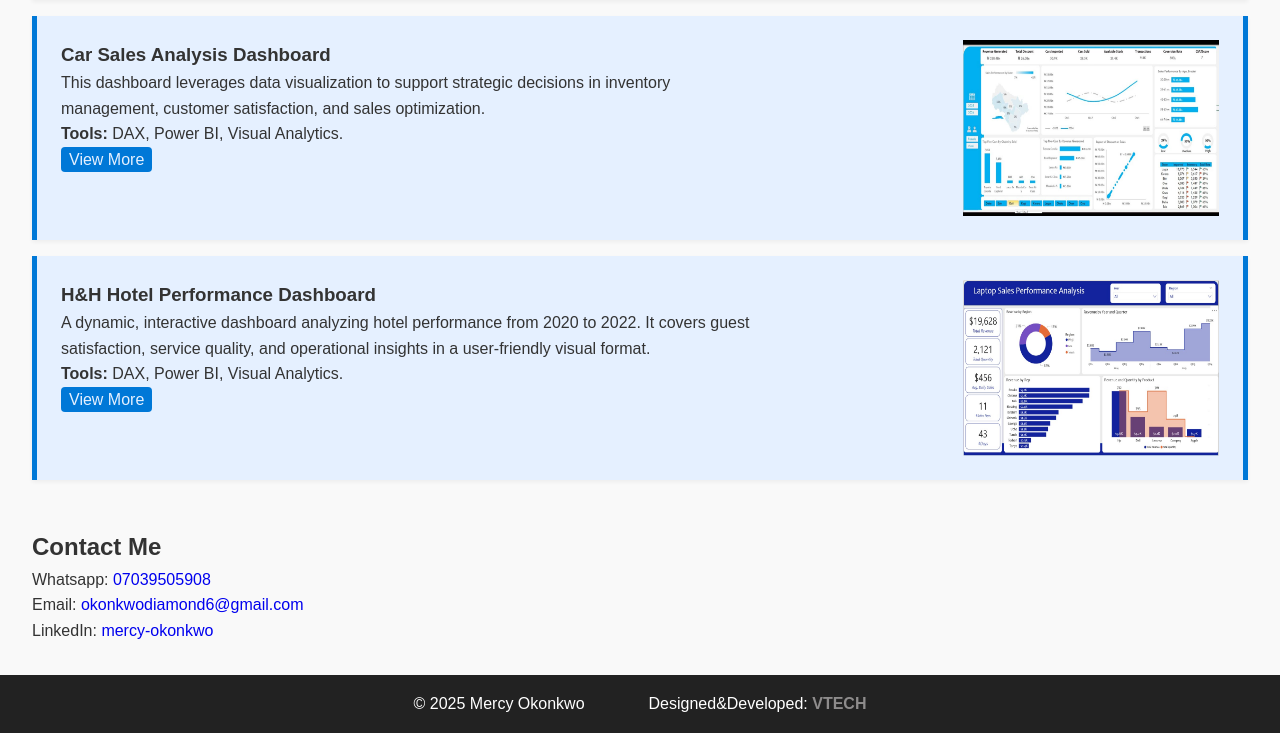
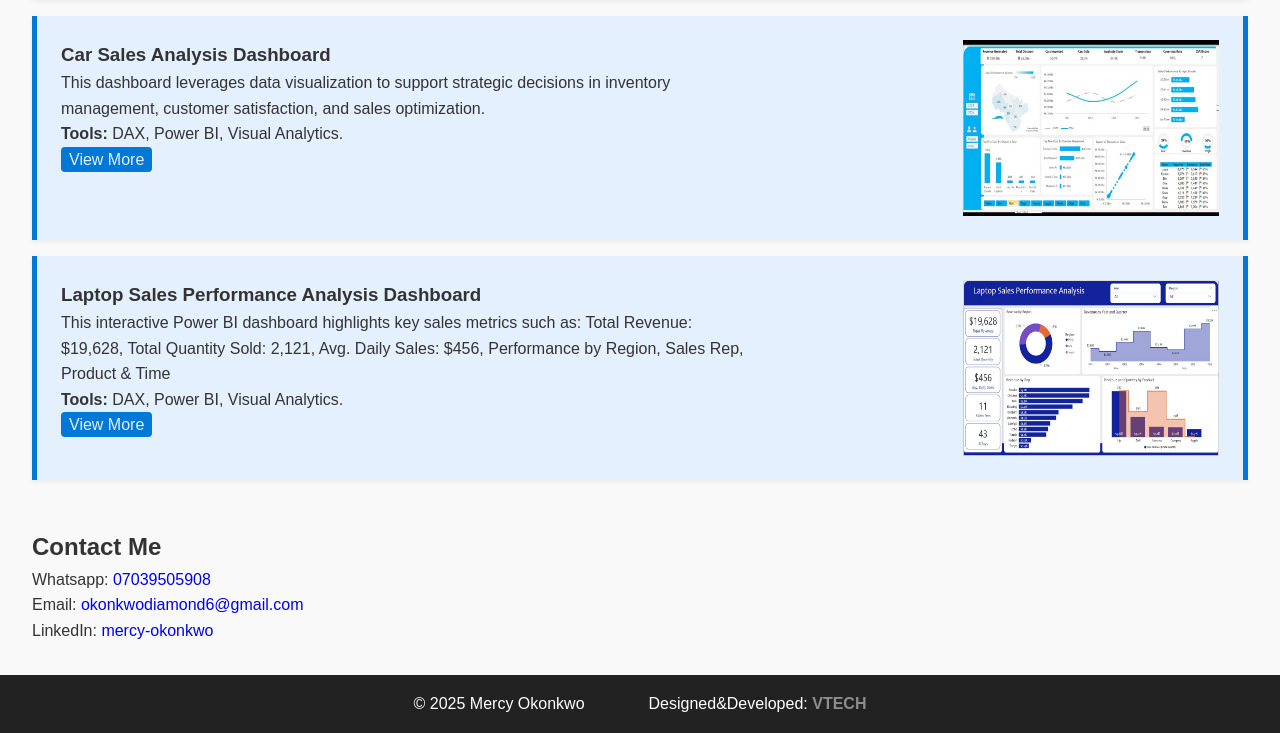
Before and after one commit to Attohval/PageTest, a plain HTML site: page index.html in a window 1280 px wide. Shown: the part 1178-1911 px from the top of the page. Drawn offline with Linux system fonts and the light colour scheme.

Commit message:
index.html

```diff
--- a/index.html
+++ b/index.html
@@ -62,7 +62,7 @@
         <h3>H&H Hotel Performance Dashboard</h3>
         <p>A dynamic, interactive dashboard analyzing hotel performance from 2020 to 2022. It covers guest satisfaction, service quality, and operational insights in a user-friendly visual format.</p>
         <p><strong>Tools:</strong> DAX, Power BI, Visual Analytics.</p>
-        <a class="v-more" href="#">View More</a>
+        <a class="v-more" href="https://www.linkedin.com/posts/mercy-okonkwo_powerbi-dataanalytics-datavisualization-activity-7347994335075840001-FrcL?utm_source=share&utm_medium=member_desktop&rcm=ACoAAC1UXboBB5e4Aku4reID8Z3i7kAd6kgsDak" target="_blank">View More</a>
       </div>
       <img src="media/project1.jpg" alt="" class="project-img">
     </div>
@@ -79,8 +79,9 @@
 
     <div class="project-card">
       <div class="project-description">
-        <h3>H&H Hotel Performance Dashboard</h3>
-        <p>A dynamic, interactive dashboard analyzing hotel performance from 2020 to 2022. It covers guest satisfaction, service quality, and operational insights in a user-friendly visual format.</p>
+        <h3>Laptop Sales Performance Analysis Dashboard</h3>
+        <p>This interactive Power BI dashboard highlights key sales metrics such as:  Total Revenue: $19,628, Total Quantity Sold: 2,121, Avg. Daily Sales: $456, Performance by Region, Sales Rep, Product & Time
+</p>
         <p><strong>Tools:</strong> DAX, Power BI, Visual Analytics.</p>
         <a class="v-more" href="#">View More</a>
       </div>
```
